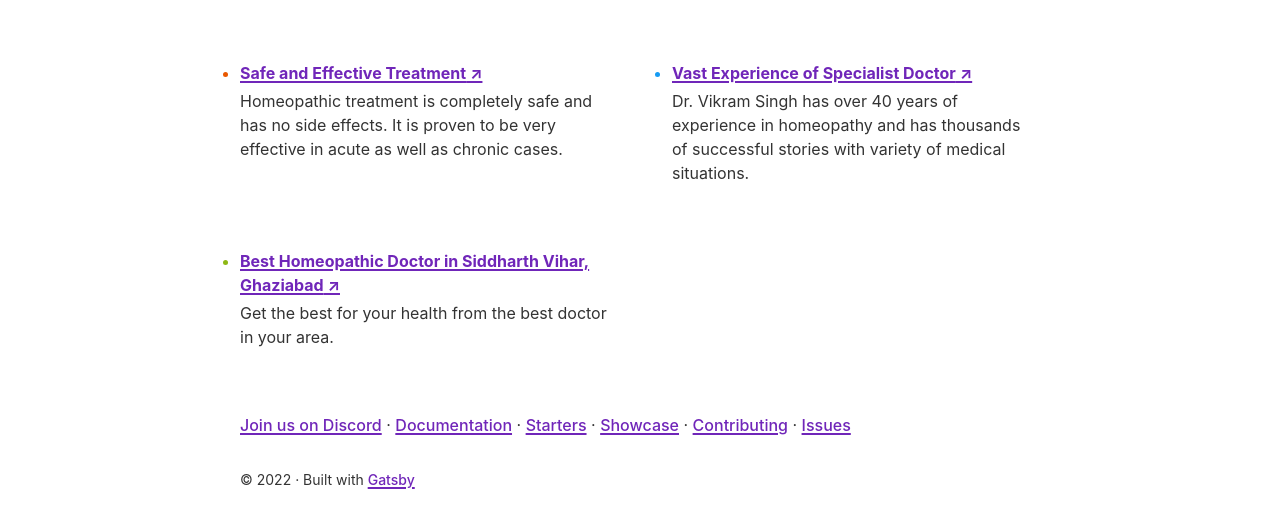
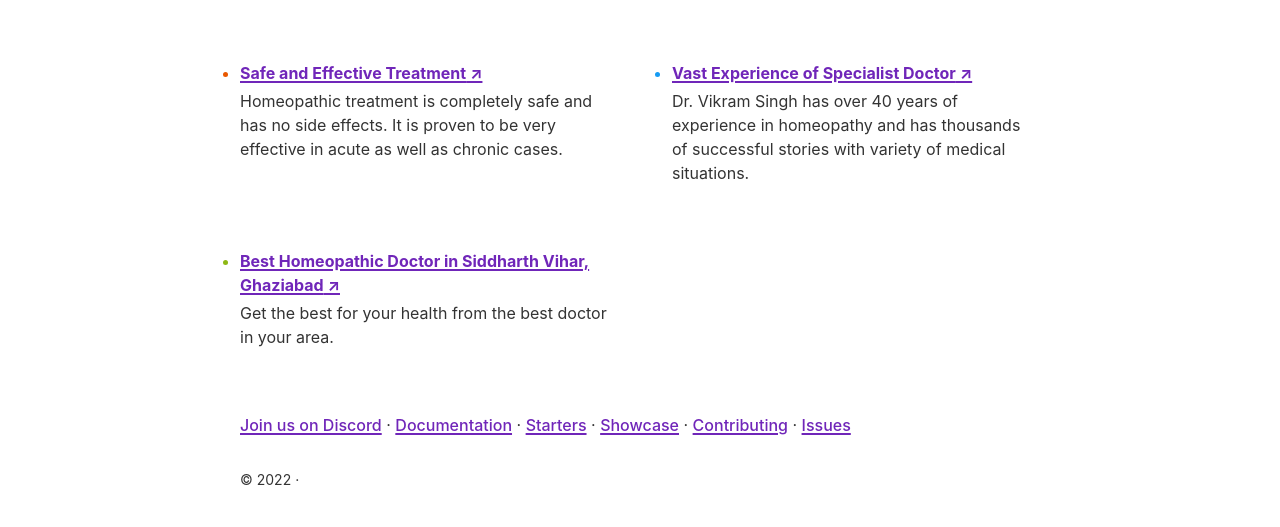
Before and after one commit to abc-90/homeoclinic, a Gatsby site: page / in a window 1280 px wide. Shown: the part 267-794 px from the top of the page. Built offline with nearby package versions, Linux system fonts and the light colour scheme; Gatsby itself is replaced by a stand-in of ours.

Commit message:
Updated footer

```diff
--- a/src/components/layout.js
+++ b/src/components/layout.js
@@ -39,9 +39,7 @@
             fontSize: `var(--font-sm)`,
           }}
         >
-          © {new Date().getFullYear()} &middot; Built with
-          {` `}
-          <a href="https://www.gatsbyjs.com">Gatsby</a>
+          © {new Date().getFullYear()} &middot;
         </footer>
       </div>
     </>
```
